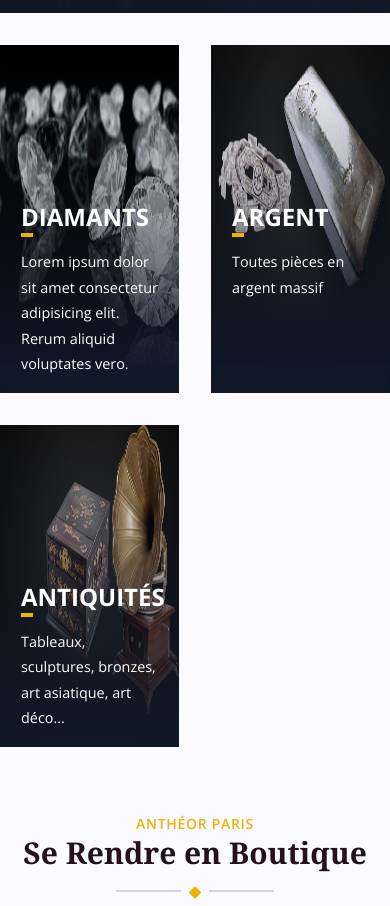
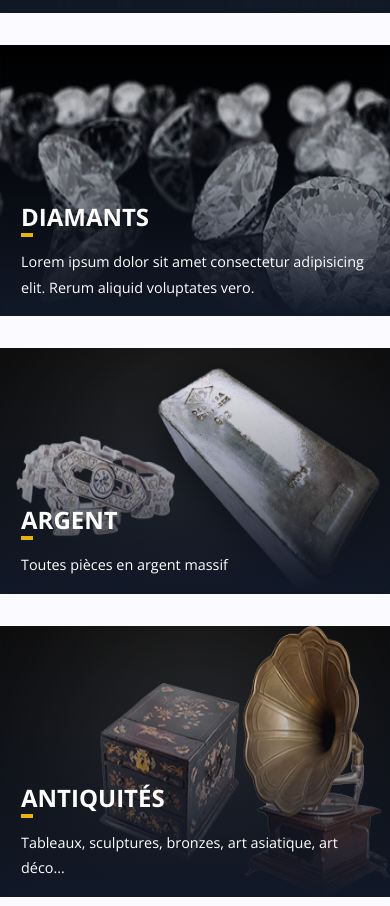
Before and after one commit to LabFullStack/Anth-or-Paris, a website: page index.html in a window 390 px wide. Shown: the part 5356-6262 px from the top of the page. Drawn offline with nearby package versions, Linux system fonts and the light colour scheme.

Commit message:
Anthéor-website !

```diff
--- a/index.html
+++ b/index.html
@@ -452,7 +452,7 @@
             </div>
 
             <div
-              class="grid lg:grid-cols-3 max-sm:grid-cols-2 max-md:grid-cols-1 gap-8">
+              class="grid lg:grid-cols-3 max-sm:grid-cols-1 max-md:grid-cols-1 gap-8">
               <article
                 class="relative flex flex-col justify-end px-4 pt-40 pb-4 overflow-hidden bg-gray-900 md:pt-28 isolate dark:shadow dark:shadow-gray-400/50">
                 <figure>
```
